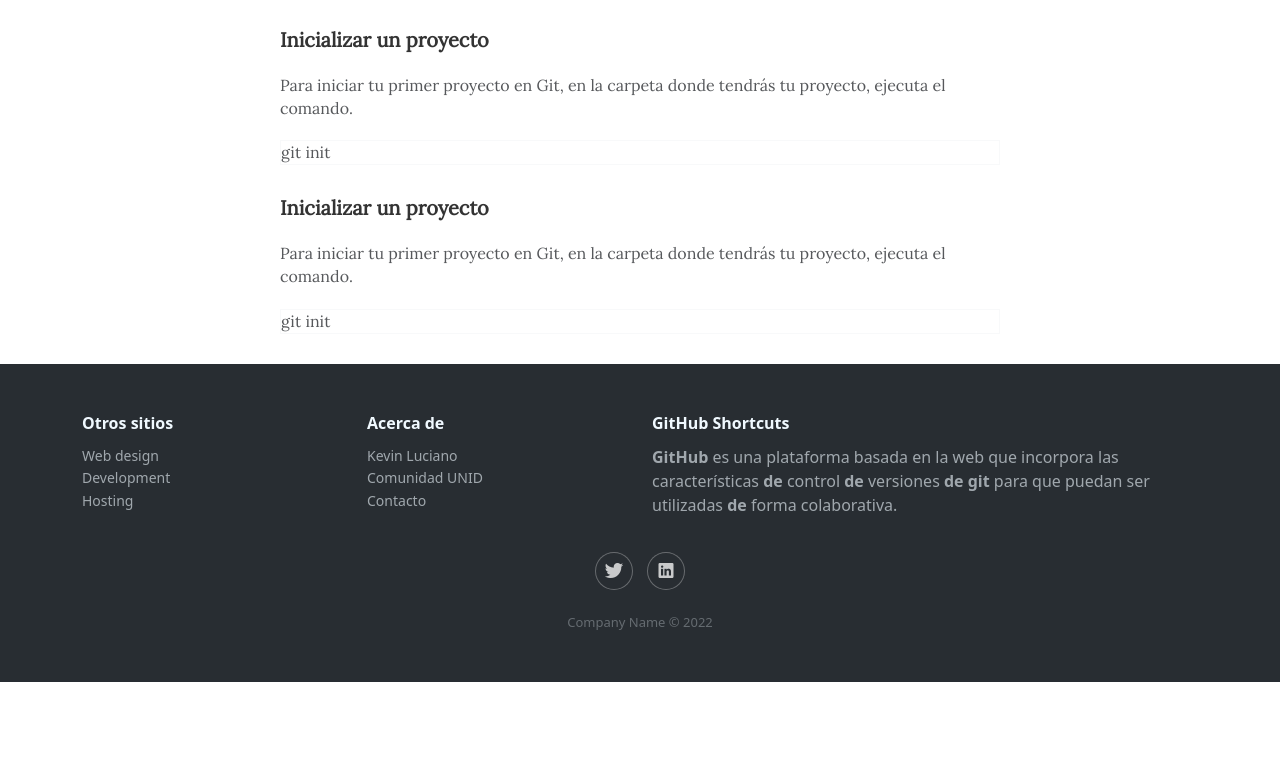
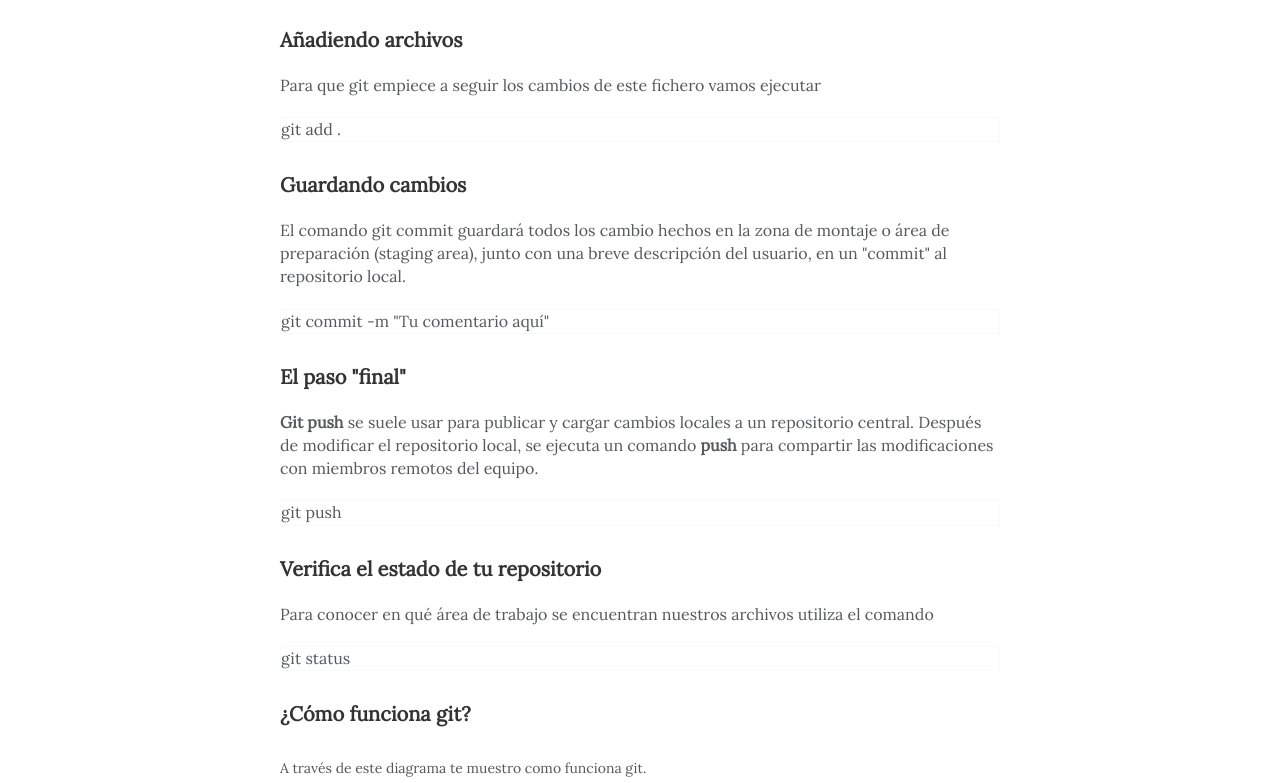
Before and after one commit to kalg12/GitHub_Shortcuts, a plain HTML site: page atajos.html in a window 1280 px wide. Shown: the part 1660-2443 px from the top of the page. Before the commit the page ends 2343 px from the top, so only its background shows below. Drawn offline with nearby package versions, Linux system fonts and the light colour scheme; files whose address does not match are found by name.

Commit message:
Shorcuts added at atajos

```diff
--- a/atajos.html
+++ b/atajos.html
@@ -35,7 +35,7 @@
                 <div class="row">
                     <div class="col-lg-10 col-xl-8 offset-lg-1 offset-xl-2">
                         <div class="intro">
-                            <h1 class="text-center">Atajos</h1>
+                            <h1 class="text-center">Atajos Básicos</h1>
                             <p class="text-center"><span class="by">by</span> <a href="#">Kevin Luciano</a><span class="date">24 de diciembre, 2021</span></p>
                         </div>
                         <div class="text">
@@ -46,18 +46,26 @@
                             <p>Crea un nuevo repositorio en GitHub, asigna el nombre deseado. Para tu repositorio puedes elegir: público o privado.</p>
                             <p class="border rounded-0 border-light"><img class="img-fluid" style="transform-origin: 200px 200px;width: 1783px;" src="assets/img/creating-new-repository.png"></p>
                             <h2>Configuración rápida</h2>
-                            <p>Una vez dado clic en "Create repository" verás la configuración rápida (<strong>Quick setup&nbsp;</strong>) de GitHub. Tendrás 3 opciones para poder crear tu repositorio.<br></p>
+                            <p>Una vez dado clic en "Create repository" verás la configuración rápida (<strong>Quick setup</strong>) de GitHub. Tendrás 3 opciones para poder crear tu repositorio.<br></p>
                             <p class="border rounded-0 border-light"><img class="img-fluid" style="transform-origin: 200px 200px;width: 1783px;" src="assets/img/Quick%20Setup%20GitHub.png"></p>
-                            <h2>Inicializar un proyecto</h2>
-                            <p>Para iniciar tu primer proyecto en Git, en la carpeta donde tendrás tu proyecto, ejecuta el comando.<br></p>
-                            <p class="border rounded-0 border-light">git init</p>
-                            <h2>Inicializar un proyecto</h2>
-                            <p>Para iniciar tu primer proyecto en Git, en la carpeta donde tendrás tu proyecto, ejecuta el comando.<br></p>
-                            <p class="border rounded-0 border-light">git init</p>
+                            <h2>Añadiendo archivos</h2>
+                            <p>Para que git empiece a seguir los cambios de este fichero vamos ejecutar<br></p>
+                            <p class="border rounded-0 border-light">git add .</p>
+                            <h2>Guardando cambios</h2>
+                            <p>El comando git commit guardará todos los cambio hechos en la zona de montaje o área de preparación (staging area), junto con una breve descripción del usuario, en un "commit" al repositorio local.<br></p>
+                            <p class="border rounded-0 border-light">git commit -m "Tu comentario aquí"</p>
+                            <h2>El paso "final"</h2>
+                            <p><strong>Git push</strong>&nbsp;se suele usar para publicar y cargar cambios locales a un repositorio central. Después de modificar el repositorio local, se ejecuta un comando&nbsp;<strong>push</strong>&nbsp;para compartir las modificaciones con miembros remotos del equipo.<br></p>
+                            <p class="border rounded-0 border-light">git push</p>
+                            <h2>Verifica el estado de tu repositorio</h2>
+                            <p>Para conocer en qué área de trabajo se encuentran nuestros archivos utiliza&nbsp;el comando<br></p>
+                            <p class="border rounded-0 border-light">git status</p>
+                            <h2>¿Cómo funciona git?</h2>
                             <figure class="figure d-block">
                                 <figcaption class="figure-caption"></figcaption>
                             </figure>
                         </div>
+                        <p>A través de este diagrama te muestro como funciona git.</p><img class="img-fluid" style="transform-origin: 200px 200px;width: 1783px;" src="assets/img/git.png">
                     </div>
                 </div>
             </div>
```
Also changed, not shown: assets/img/git.png (added).
